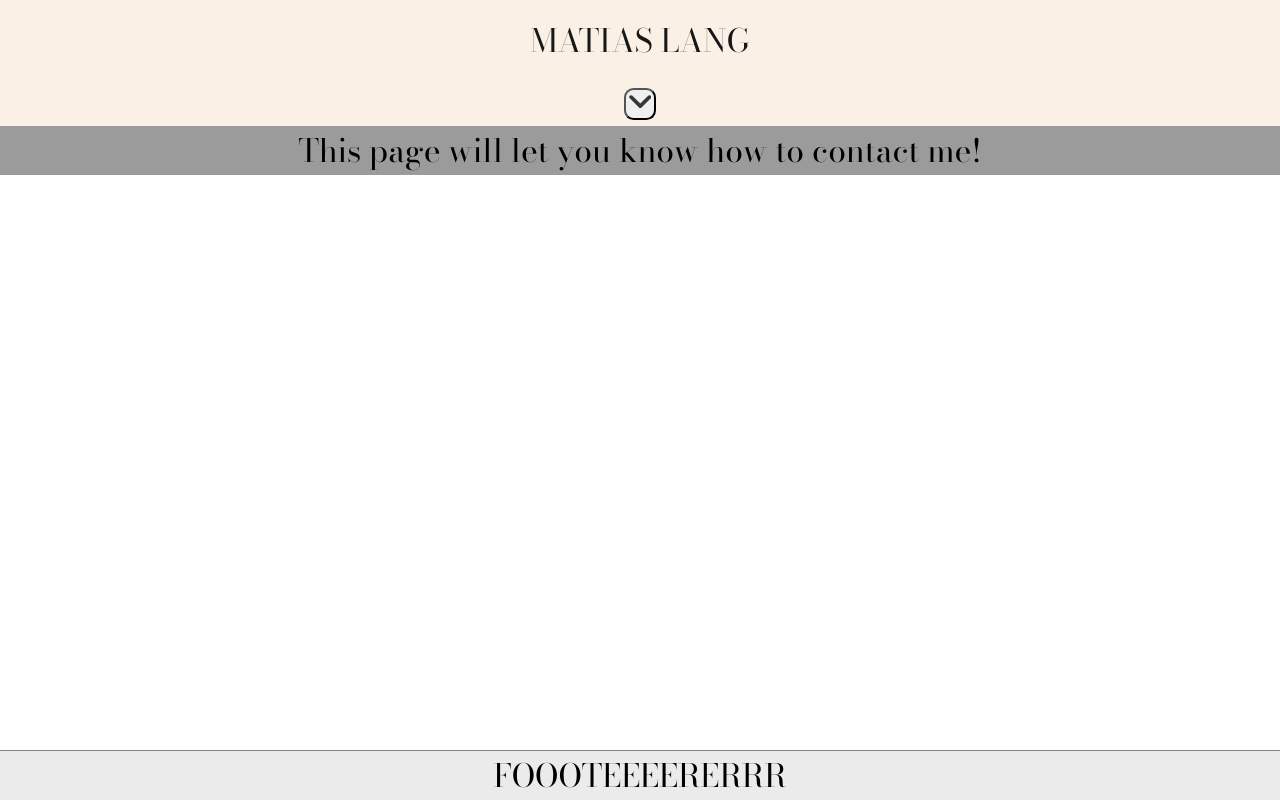
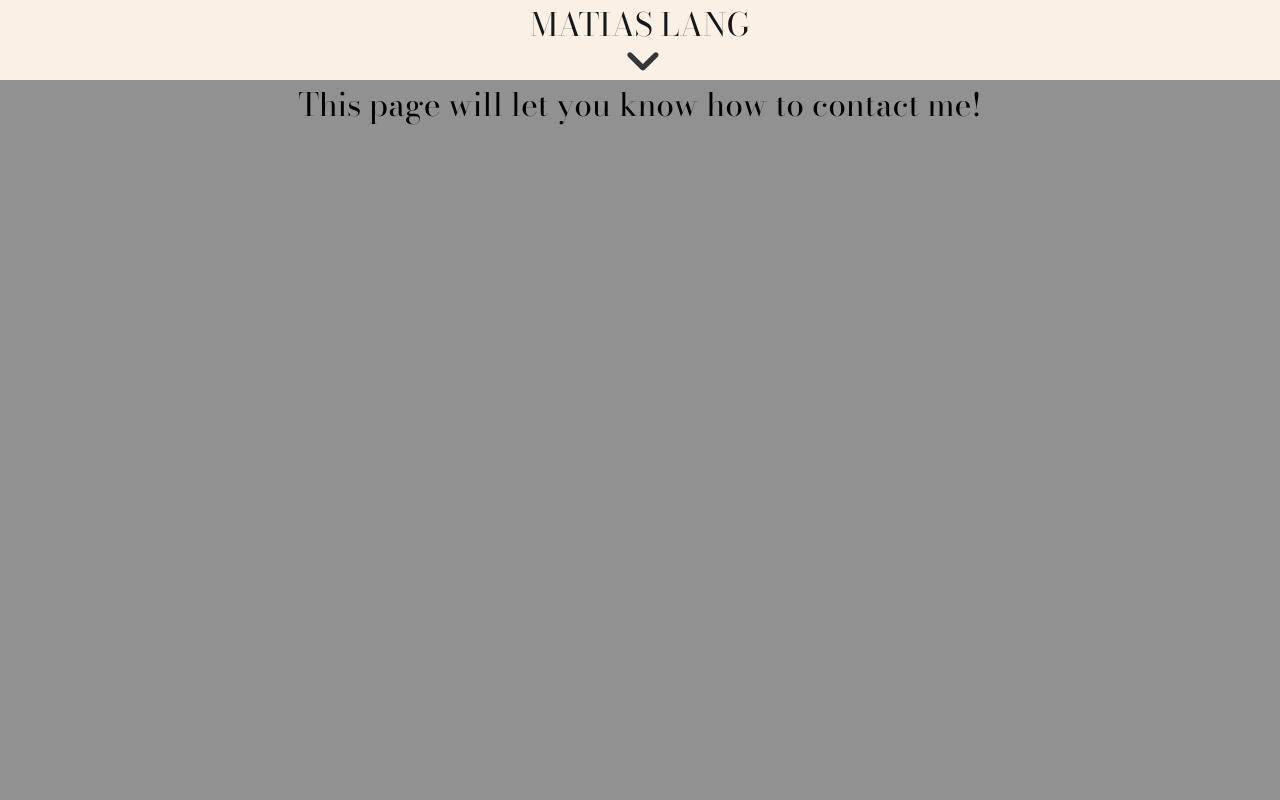
Before and after one commit to matiaslang/personalwebsite, a React (Create React App) app: page /Contact in a window 1280 px wide. Shown: the top 800 px of the page. Built offline with nearby package versions, Linux system fonts and the light colour scheme.

Commit message:
moved navigation button to it's own component

```diff
--- a/src/App.js
+++ b/src/App.js
@@ -3,18 +3,20 @@ import Navbar from './components/Navbar'
 import Footer from './components/Footer'
 import Main from './Main'
 import styled from 'styled-components'
-import colors from './styles/Colors'
+import colors from './styles/colors.js'
 import GlobalStyle from './globalStyles'
+import NavButton from './components/Navbutton'
 
 const Wrapper = styled.div`
   background: ${colors.background};
-  height: 100%;
+  //height: 100%;
 `
 
 const App = () => {
   return (
     <div className='App'>
       <GlobalStyle />
+      <NavButton />
       <Wrapper color={colors}>
         <Navbar />
         <Main />
--- a/src/Main.js
+++ b/src/Main.js
@@ -1,7 +1,7 @@
 import React from 'react'
 import { Switch, Route } from 'react-router-dom'
 import styled from 'styled-components'
-import colors from './styles/Colors'
+import colors from './styles/colors.js'
 
 import Home from './pages/Home'
 import Skills from './pages/Skills'
@@ -10,20 +10,22 @@ import Contact from './pages/Contact'
 
 const Wrapper = styled.div`
   background: ${colors.ViewTopicColor};
-  height: 100%;
+  flex-grow: 1;
+  height: 2200px;
+  width: 100%;
 `
 
 const Main = () => {
   return (
     <Wrapper>
       <Switch>
-        <Route exact path="/">
+        <Route exact path='/'>
           <Home />
         </Route>
-        <Route path="/Skills">
+        <Route path='/Skills'>
           <Skills />
         </Route>
-        <Route path="/Contact">
+        <Route path='/Contact'>
           <Contact />
         </Route>
         <Route>
--- a/src/components/Footer.js
+++ b/src/components/Footer.js
@@ -1,9 +1,9 @@
 import styled, { keyframes } from 'styled-components'
 import React, { Component } from 'react'
-import colors from '../styles/Colors'
+import colors from '../styles/colors.js'
 
 const Wrapper = styled.div`
-  position: fixed;
+  position: static;
   bottom: 0;
   left: 0;
   right: 0;
--- a/src/components/Navbar.js
+++ b/src/components/Navbar.js
@@ -4,7 +4,7 @@ import styled, { keyframes } from 'styled-components'
 import { Link } from 'react-router-dom'
 import { motion } from 'framer-motion'
 
-import colors from '../styles/Colors.js'
+import colors from '../styles/colors.js'
 import downArrow from './icons/downA1.png'
 import upArrow from './icons/upA1.png'
 import { ReactComponent as UA } from './icons/upA1.svg'
@@ -15,10 +15,11 @@ import { ReactComponent as HomeButton } from './icons/HomeLogo.svg'
 //Hello this is iida
 const Wrapper = styled.section`
   //padding: 0.5rem;
+  height: 5rem;
   transition: margin 1s;
   background: ${colors.background};
   flex-direction: row-reverse;
-  overflow: hidden;
+  //overflow: hidden;
   //border-bottom: 1px solid #828282;
   //border-bottom-style: outset;
   //box-shadow: 0 2px 3px rgba(0, 0, 0, 0.15);
@@ -35,7 +36,7 @@ const ButtonWrapper = styled(motion.div).attrs(() => ({
   //border-bottom: ${(props) => (props.visible ? '1px solid #828282' : '')};
   //display: flex;
   //flex-direction: row;
-  overflow: hidden;
+  //overflow: hidden;
 `
 const shakeButton = keyframes`
 10%, 90% {
@@ -67,15 +68,11 @@ const rotate = keyframes`
 
 const NameButton = styled.div`
   color: ${colors.buttonTextColor};
-<<<<<<< Updated upstream
-
-=======
->>>>>>> Stashed changes
   font-family: Bodoni Moda, serif, Avenir, Arial, Helvetica, sans-serif;
   //font-style: italic;
   font-size: 40px;
   font-size: 2em;
-  margin: 0.5em;
+  //margin: 0.5em;
 `
 
 const Button = styled.button`
@@ -101,13 +98,25 @@ const Button = styled.button`
   }
 `
 
+const OpenButtonWrapper = styled.div`
+  position: -webkit-sticky;
+  position: sticky;
+  top: 0;
+  &:hover {
+    z-index: 1;
+  }
+`
+
 const OpenButton = styled.button`
-  display: ${(props) => (props.visible ? 'none' : 'visible')};
+  position: -webkit-sticky;
+  position: sticky;
+  top: 0;
+  border-style: none;
+  background-color: transparent;
   text-align: center;
   height: 2rem;
   width: 2rem;
-  border-radius: 30%;
-  margin: 0.5em;
+  //margin: 0.5em;
   transition: color 3s;
   padding: 0.2em;
 
@@ -168,29 +177,10 @@ class TopBar extends Component {
     return (
       <div>
         <Wrapper>
-          <Link to="/" style={{ textDecoration: 'none' }}>
+          <Link to='/' style={{ textDecoration: 'none' }}>
             <NameButton>MATIAS LANG</NameButton>
           </Link>
         </Wrapper>
-        <ButtonWrapper
-          animate={this.state.menuVisible ? 'visible' : 'hidden'}
-          visible={this.state.menuVisible}
-        >
-          {buttonNames.map((value, index) => (
-            <MenuButton
-              name={value.path}
-              text={value.text}
-              menuVisible={this.state.menuVisible}
-            ></MenuButton>
-          ))}
-        </ButtonWrapper>
-        <OpenButton
-          onClick={() => this.handleClick()}
-          animate={{ scale: 0.5 }}
-          transition={{ duration: 2 }}
-        >
-          <this.icon />
-        </OpenButton>
       </div>
     )
   }
--- /dev/null
+++ b/src/components/Navbutton.js
@@ -0,0 +1,163 @@
+/* eslint-disable react-hooks/rules-of-hooks */
+import React, { Component } from 'react'
+import styled, { keyframes } from 'styled-components'
+import { Link } from 'react-router-dom'
+import { motion } from 'framer-motion'
+import colors from '../styles/colors.js'
+
+import { ReactComponent as UA } from './icons/upA1.svg'
+import { ReactComponent as DA } from './icons/downA1.svg'
+
+var buttonNames = [
+  { path: 'contact', text: 'Reach out to me!' },
+  { path: 'skills', text: 'What is my passion?' },
+  { path: '', text: 'Who am I?' },
+]
+
+const OpenButtonContainer = styled.div`
+  position: -webkit-sticky;
+  position: sticky;
+  top: 0;
+  background: ${colors.background};
+`
+
+const Button = styled.button`
+  /* Adapt the colors based on primary prop */
+  display: ${(props) => (props.visible ? 'visible' : 'none')};
+
+  background: ${colors.buttonBackground};
+  color: ${colors.buttonTextColor};
+  font-size: 1em;
+  margin: 0.5em;
+  padding: 0.2em 1.3em;
+  position: sticky;
+  border: 2px solid ${colors.buttonBorderColor};
+  border-radius: 30px;
+  //float: right;
+  transition: all 0.1s;
+
+  &:hover {
+    transform: translateY(5px);
+    box-shadow: 0 2px 3px rgba(0, 0, 0, 0.15);
+    background: ${colors.buttonHoverColor};
+    color: ${colors.buttonBackground};
+  }
+`
+const shakeButton = keyframes`
+10%, 90% {
+  transform: translate3d(0, -1px, 0);
+}
+
+20%, 80% {
+  transform: translate3d(0, 2px, 0);
+}
+
+30%, 50%, 70% {
+  transform: translate3d(0, -4px, 0);
+}
+
+40%, 60% {
+  transform: translate3d(0, 4px, 0);
+}
+`
+
+const OpenButton = styled.button`
+  z-index: 1;
+  position: absolute;
+  //margin-top: 3rem;
+  top: ${(props) => (props.visible ? '6rem' : '3rem')};
+  right: 51%;
+  left: 49%;
+
+  //top: 3rem;
+  display: inline;
+  border-style: none;
+  background-color: transparent;
+  //text-align: center;
+  height: 2rem;
+  width: 2rem;
+  //margin: 0.5em;
+  transition: color 3s;
+  //padding: 0.2em;
+
+  &:hover {
+    animation: ${shakeButton} 1.3s ease infinite;
+  }
+`
+
+const MenuButton = ({ name, text, menuVisible }) => (
+  <Link to={name}>
+    <Button visible={menuVisible}>{text}</Button>
+  </Link>
+)
+const variants = {
+  visible: { opacity: 1, transition: { duration: 0.8 } },
+  hidden: { opacity: 0 },
+}
+
+const ButtonWrapper = styled(motion.div).attrs(() => ({
+  initial: 'hidden',
+  variants,
+}))`
+  //border-bottom: ${(props) => (props.visible ? '1px solid #828282' : '')};
+  //display: flex;
+  //flex-direction: row;
+  //overflow: hidden;
+`
+
+class NavButton extends Component {
+  constructor(props) {
+    super(props)
+    this.state = {
+      menuVisible: false,
+    }
+
+    this.handleClick = this.handleClick.bind(this)
+    this.icon = this.icon.bind(this)
+  }
+
+  componentDidMount() {
+    setTimeout(() => {
+      this.setState({
+        contentLoad: true,
+      })
+    }, 2500)
+  }
+
+  handleClick = () => {
+    this.setState((state) => ({ menuVisible: !state.menuVisible }))
+  }
+
+  icon = () => {
+    return this.state.menuVisible ? <UA /> : <DA />
+  }
+
+  render() {
+    return (
+      <OpenButtonContainer>
+        <ButtonWrapper
+          animate={this.state.menuVisible ? 'visible' : 'hidden'}
+          visible={this.state.menuVisible}
+        >
+          {buttonNames.map((value, index) => (
+            <MenuButton
+              name={value.path}
+              text={value.text}
+              menuVisible={this.state.menuVisible}
+            ></MenuButton>
+          ))}
+        </ButtonWrapper>
+        <OpenButton
+          onClick={() => this.handleClick()}
+          animate={{ scale: 0.5 }}
+          transition={{ duration: 2 }}
+          visible={this.state.menuVisible}
+        >
+          <this.icon />
+        </OpenButton>
+      </OpenButtonContainer>
+    )
+  }
+}
+
+export default NavButton
--- a/src/pages/NoMatch.js
+++ b/src/pages/NoMatch.js
@@ -1,7 +1,7 @@
 import React from 'react'
 import { ReactComponent as SadFaceSVG } from '../components/icons/sadFace.svg'
 import styled, { keyframes } from 'styled-components'
-import Colors from '../styles/Colors'
+import colors from '../styles/colors.js'
 
 const Wrapper = styled.div`
   background-color: {props => props.colors.background};
@@ -13,7 +13,7 @@ const NotFoundText = styled.text``
 
 function NoMatch() {
   return (
-    <Wrapper props={Colors}>
+    <Wrapper props={colors}>
       <NotFoundText>
         Sorry, here is nothing for you to see. Are you sure you clicked a proper
         link?
--- a/src/styles/colors.js
+++ b/src/styles/colors.js
@@ -6,7 +6,7 @@ const colors = {
   buttonTextColor: '#171717',
   buttonBorderColor: '#EBEBEB',
   footerBackgroundColor: '#EBEBEB',
-  ViewTopicColor: '#9B9B9B',
+  ViewTopicColor: '#919191',
 }
 
 export default colors
```
